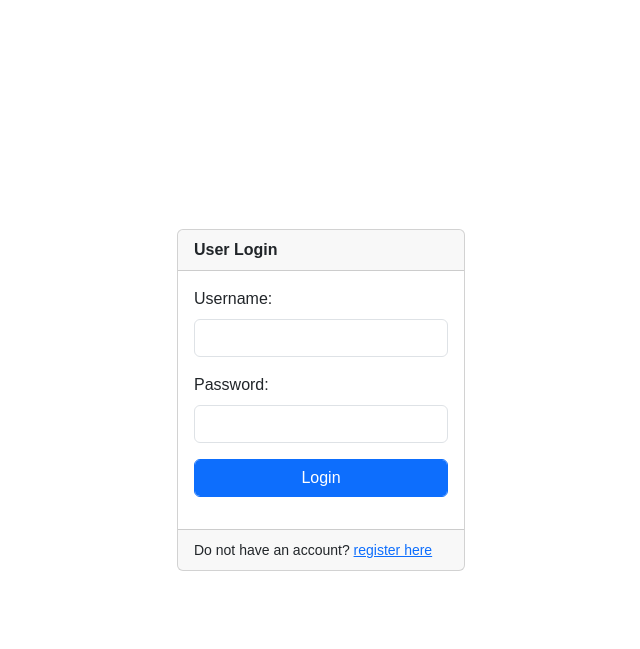
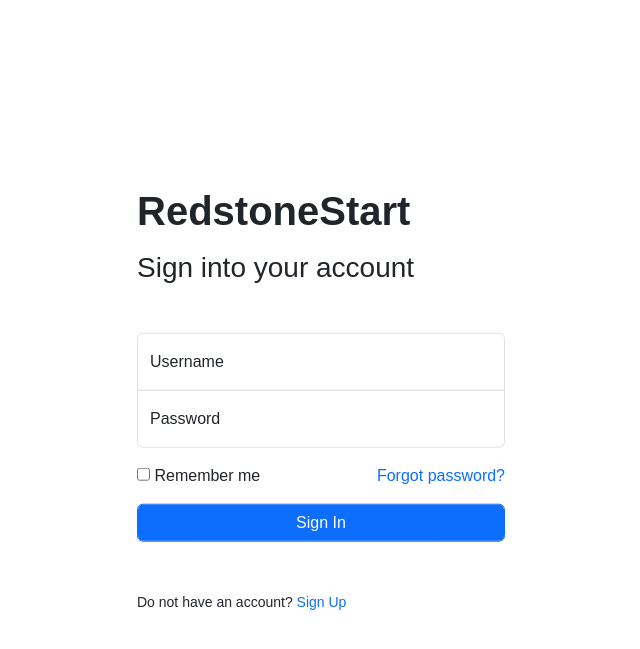
Before and after one commit to Pr1mary/RedstoneStart, a Django app: page /accounts/auth/login in a window 1280 px wide. Shown: the top 649 px of the page, without its empty margins (319-959 px from the left). Run offline with Django 5.2, Linux system fonts and the light colour scheme; some libraries are stand-ins or nearby versions.

Commit message:
DONE login form rework

```diff
--- a/webapp/modules/accounts/templates/index-login.html
+++ b/webapp/modules/accounts/templates/index-login.html
@@ -2,43 +2,44 @@
 
 {% block bodydoc %}
 
-<div id="content container ">
+<div id="content container" style="width: 23rem; position:absolute; top:50%; left:50%; transform:translate(-50%, -50%);">
 
-    <div class="card" style="width: 18rem; position:absolute; top:50%; left:50%; transform:translate(-50%, -50%);">
-        <div class="card-header">
-            <strong>User Login</strong>
-        </div>
-        <div class="card-body">
     {% if messages %}
         {% for message in messages %}
             {% if message.level == DEFAULT_MESSAGE_LEVELS.ERROR %}
-                    <div class="alert alert-danger" role="alert">
+            <div class="alert alert-danger alert-dismissible fade show" role="alert">
             {% elif message.level == DEFAULT_MESSAGE_LEVELS.INFO %}
-                    <div class="alert alert-success" role="alert">
+            <div class="alert alert-success alert-dismissible fade show" role="alert">
             {% endif %}
                 {{ message }}
+                <button type="button" class="btn-close" data-bs-dismiss="alert" aria-label="close"></button>
             </div>
         {% endfor %}
     {% endif %}
-            <form id="player_join_server" action="{% url 'auth_login' %}" method="post">
+    <form class="login_form" action="{% url 'auth_login' %}" method="post">
         {% csrf_token %}
-                <div class="mb-3">
-                    <label for="username" class="form-label">Username:</label>
-                    <input class="form-control" type="text" name="username" id="username">
+        <h1 class="mb-3 fw-bold">RedstoneStart</h1>
+        <h3 class="mb-5">Sign into your account</h3>
+        <div class="form-floating">
+            <input class="form-control" type="text" name="username" id="username" placeholder="username">
+            <label for="username">Username</label>
         </div>
-                <div class="mb-3">
-                    <label for="password" class="form-label">Password:</label>
-                    <input class="form-control" type="password" name="password" id="password">
+        <div class="form-floating mb-3">
+            <input class="form-control" type="password" name="password" id="password" placeholder="password">
+            <label for="password">Password</label>
         </div>
-                <div class="mb-3">
-                    <input type="submit" class="form-control md-3 btn btn-primary" value="Login">
+        <div class="row mb-3">
+            <div class="col">
+                <input type="checkbox" name="remember-me" id="remember-me" value="remember me">
+                <label for="remember-me">Remember me</label>
             </div>
+            <a class="col text-end text-decoration-none disabled" href="">Forgot password?</a>
+        </div>
+        <div class="mb-5">
+            <input type="submit" class="form-control md-3 btn btn-primary" value="Sign In">
+        </div>
+        <small class="">Do not have an account? <a class="text-decoration-none" href="{% url 'auth_register' %}">Sign Up</a></small>
     </form>
-        </div>
-        <div class="card-footer">
-            <small>Do not have an account? <a href="{% url 'auth_register' %}">register here</a></small>
-        </div>
-    </div>
 
 </div>
 
--- a/webapp/static/css/custom.css
+++ b/webapp/static/css/custom.css
@@ -18,3 +18,14 @@ body {
     height: -webkit-calc(100vh);
     height: 100vh;
 }
+
+.login_form input[type="text"] {
+    margin-bottom: -1px;
+    border-bottom-left-radius: 0;
+    border-bottom-right-radius: 0;
+}
+
+.login_form input[type="password"] {
+    border-top-left-radius: 0;
+    border-top-right-radius: 0;
+}
```
Lines whose indentation alone changed are shown as unchanged.
